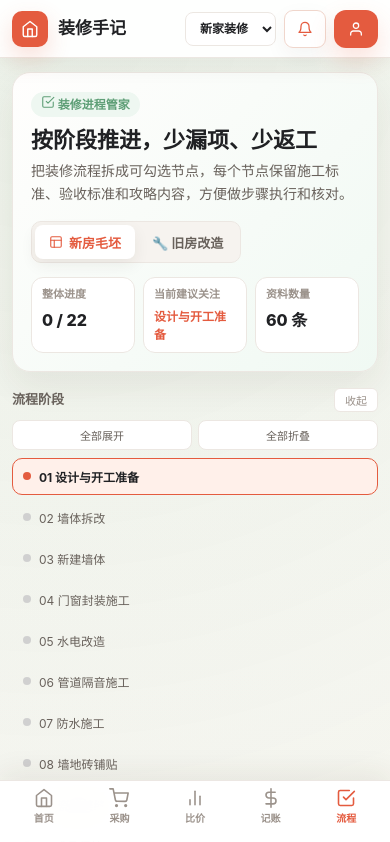
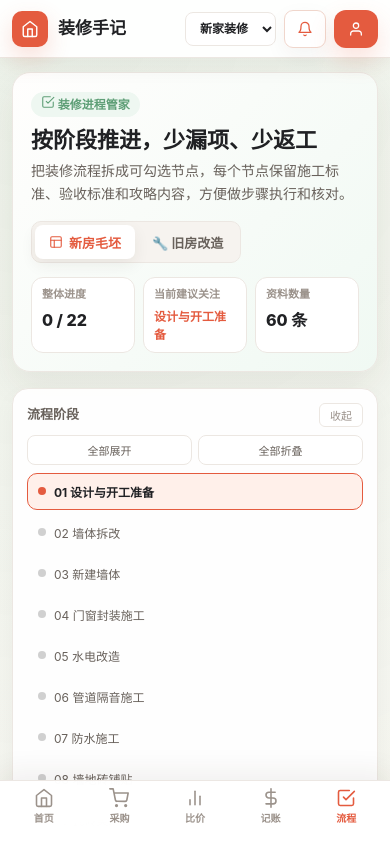
Before and after one commit to fenghuo1943/zhuangxiu, a React (Vite) app in the folder frontend/: page /flow in a window 390 px wide. Shown: the top 842 px of the page. Built offline with nearby package versions, Linux system fonts and the light colour scheme.

Commit message:
优化显示

```diff
--- a/frontend/src/pages/FlowPage.tsx
+++ b/frontend/src/pages/FlowPage.tsx
@@ -15,7 +15,18 @@ const FlowPage: React.FC = () => {
   const [showAddForm, setShowAddForm] = useState(false);
   const [newStage, setNewStage] = useState({ title: '', days: '', desc: '' });
   const [selectedResource, setSelectedResource] = useState<FlowResource | null>(null);
-  const [sidebarOpen, setSidebarOpen] = useState(true);
+  const [sidebarOpen, setSidebarOpen] = useState(() => {
+    const saved = localStorage.getItem('flow_sidebar_open');
+    return saved !== null ? saved === 'true' : true;
+  });
+
+  const toggleSidebar = useCallback(() => {
+    setSidebarOpen(prev => {
+      const next = !prev;
+      localStorage.setItem('flow_sidebar_open', String(next));
+      return next;
+    });
+  }, []);
 
   // Load flow data from backend on mount
   useEffect(() => {
@@ -110,7 +121,7 @@ const FlowPage: React.FC = () => {
               <button
                 type="button"
                 className="aside-toggle"
-                onClick={() => setSidebarOpen(!sidebarOpen)}
+                onClick={toggleSidebar}
                 aria-label={sidebarOpen ? '收起侧边栏' : '展开侧边栏'}
               >
                 {sidebarOpen ? '收起' : '展开'}
--- a/frontend/src/styles/components.css
+++ b/frontend/src/styles/components.css
@@ -3873,7 +3873,15 @@ input[type="checkbox"] { accent-color: var(--fresh-green); width: 18px; height:
   .flow-stat-bar { display: none; }
 
   .aside-toggle { display: inline-block; }
-  .flow-aside { min-width: 0; overflow: hidden; }
+  .flow-aside {
+    min-width: 0; overflow: hidden;
+    border: 1px solid var(--fresh-line);
+    border-radius: 16px;
+    background: rgba(255, 255, 255, .94);
+    box-shadow: 0 8px 22px rgba(55, 42, 31, .04);
+    padding: 14px;
+    margin-bottom: 12px;
+  }
   .stage-list { display: flex; flex-direction: column; gap: 4px; max-height: none; }
   .stage-chip { flex-shrink: 0; font-size: 12px; padding: 9px 10px; width: 100%; white-space: nowrap; }
 
```
